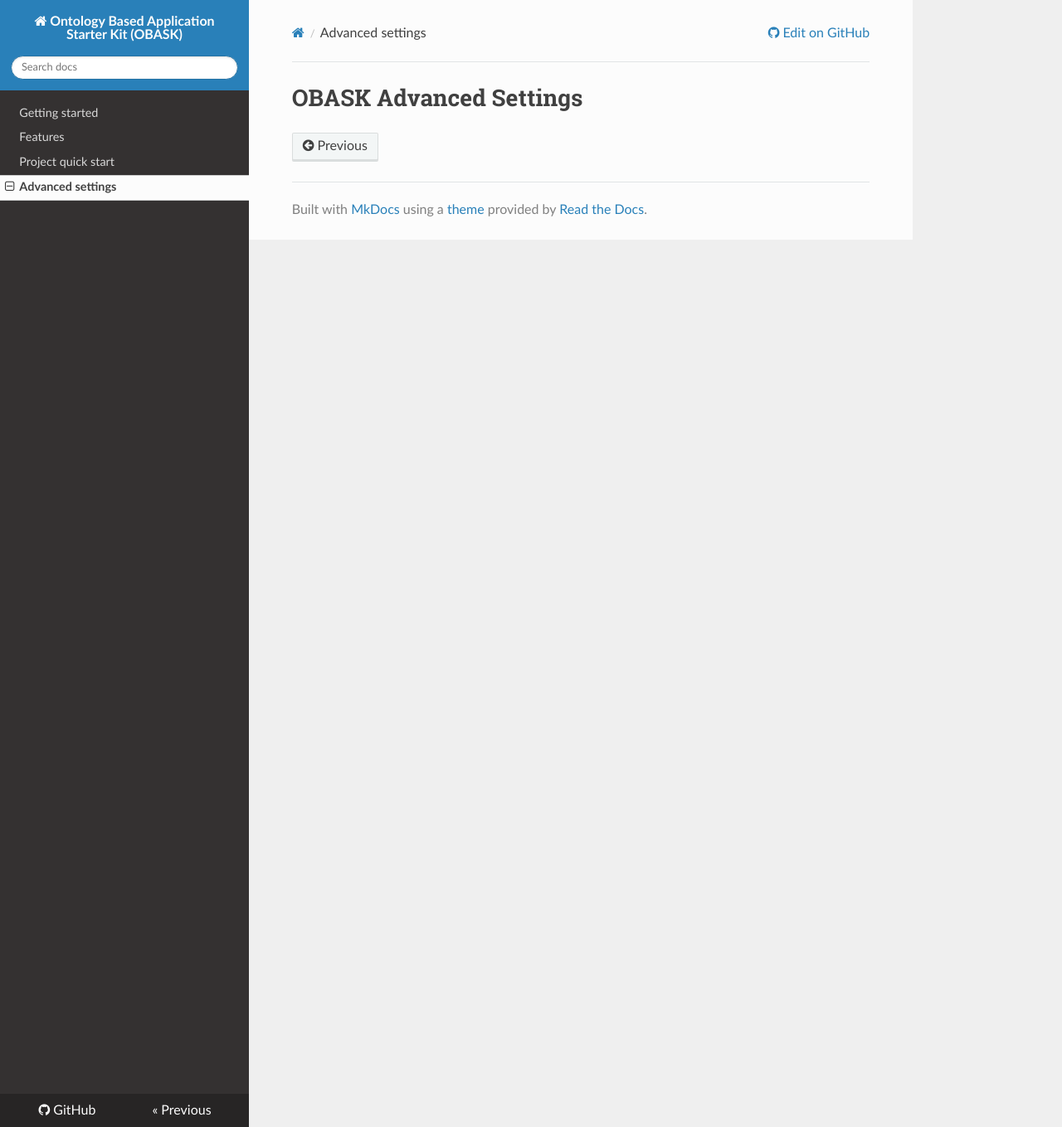
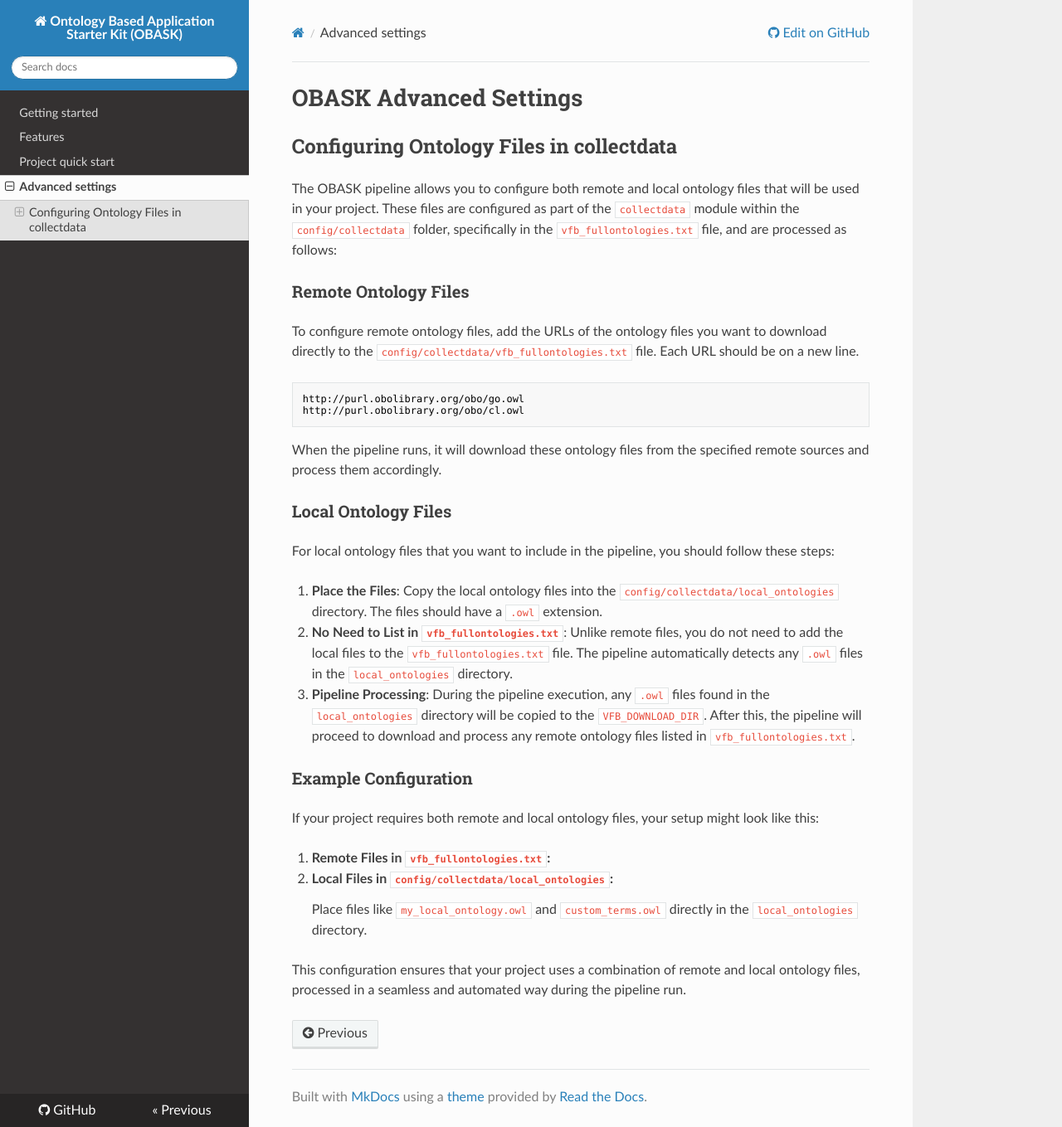
Before and after one commit to OBASKTools/obask, an MkDocs documentation site: the page built from docs/advanced_config.md, in a window 1280 px wide and 1359 px high. Shown: the whole window at 83% size. Built offline with MkDocs 1.6.1, drawn with Linux system fonts in a browser that asks for light colours; nearby versions of some CDN libraries.

Commit message:
Add `Configuring Ontology Files in collectdata` section to advanced_config.md

````diff
--- a/docs/advanced_config.md
+++ b/docs/advanced_config.md
@@ -1 +1,38 @@
 # OBASK Advanced Settings
+
+## Configuring Ontology Files in collectdata
+
+The OBASK pipeline allows you to configure both remote and local ontology files that will be used in your project. These files are configured as part of the `collectdata` module within the `config/collectdata` folder, specifically in the `vfb_fullontologies.txt` file, and are processed as follows:
+
+### Remote Ontology Files
+
+To configure remote ontology files, add the URLs of the ontology files you want to download directly to the `config/collectdata/vfb_fullontologies.txt` file. Each URL should be on a new line.
+
+```text
+http://purl.obolibrary.org/obo/go.owl
+http://purl.obolibrary.org/obo/cl.owl
+```
+
+When the pipeline runs, it will download these ontology files from the specified remote sources and process them accordingly.
+
+### Local Ontology Files
+
+For local ontology files that you want to include in the pipeline, you should follow these steps:
+
+1. **Place the Files**: Copy the local ontology files into the `config/collectdata/local_ontologies` directory. The files should have a `.owl` extension.
+
+2. **No Need to List in `vfb_fullontologies.txt`**: Unlike remote files, you do not need to add the local files to the `vfb_fullontologies.txt` file. The pipeline automatically detects any `.owl` files in the `local_ontologies` directory.
+
+3. **Pipeline Processing**: During the pipeline execution, any `.owl` files found in the `local_ontologies` directory will be copied to the `VFB_DOWNLOAD_DIR`. After this, the pipeline will proceed to download and process any remote ontology files listed in `vfb_fullontologies.txt`.
+
+### Example Configuration
+
+If your project requires both remote and local ontology files, your setup might look like this:
+
+1. **Remote Files in `vfb_fullontologies.txt`:**
+
+2. **Local Files in `config/collectdata/local_ontologies`:**
+
+    Place files like `my_local_ontology.owl` and `custom_terms.owl` directly in the `local_ontologies` directory.
+
+This configuration ensures that your project uses a combination of remote and local ontology files, processed in a seamless and automated way during the pipeline run.
````
